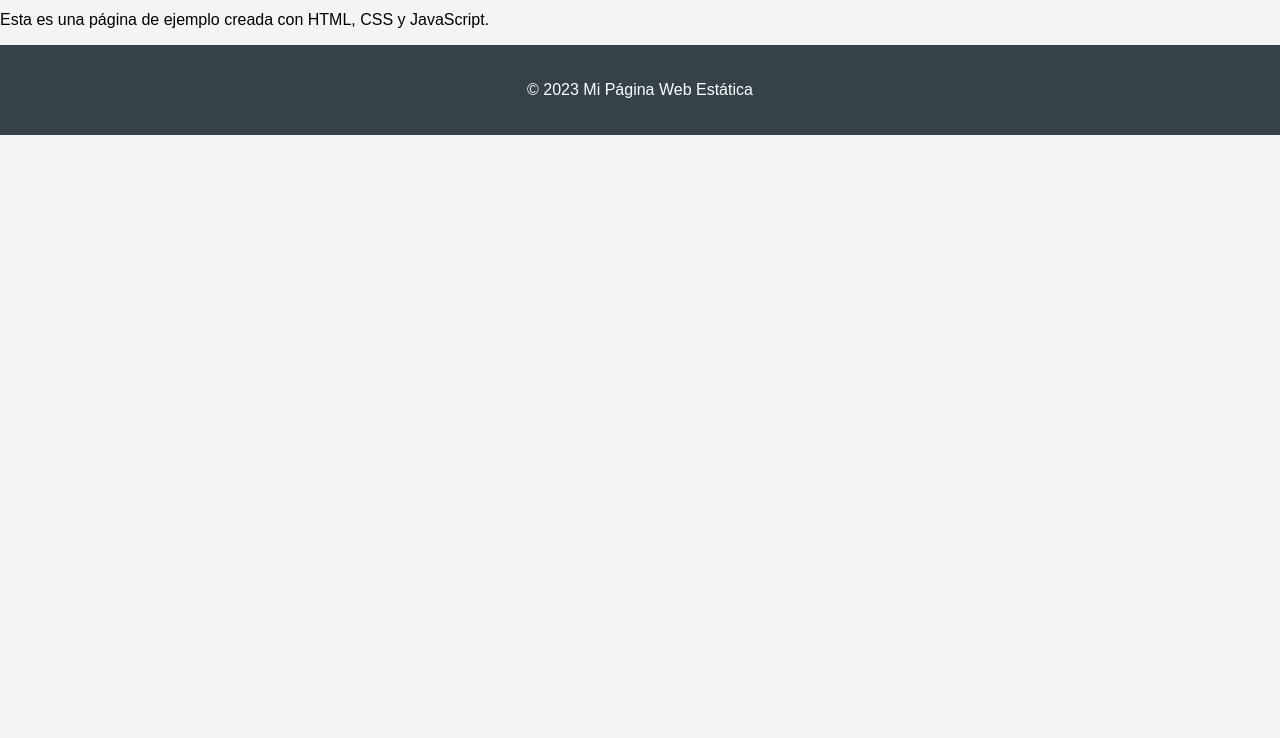
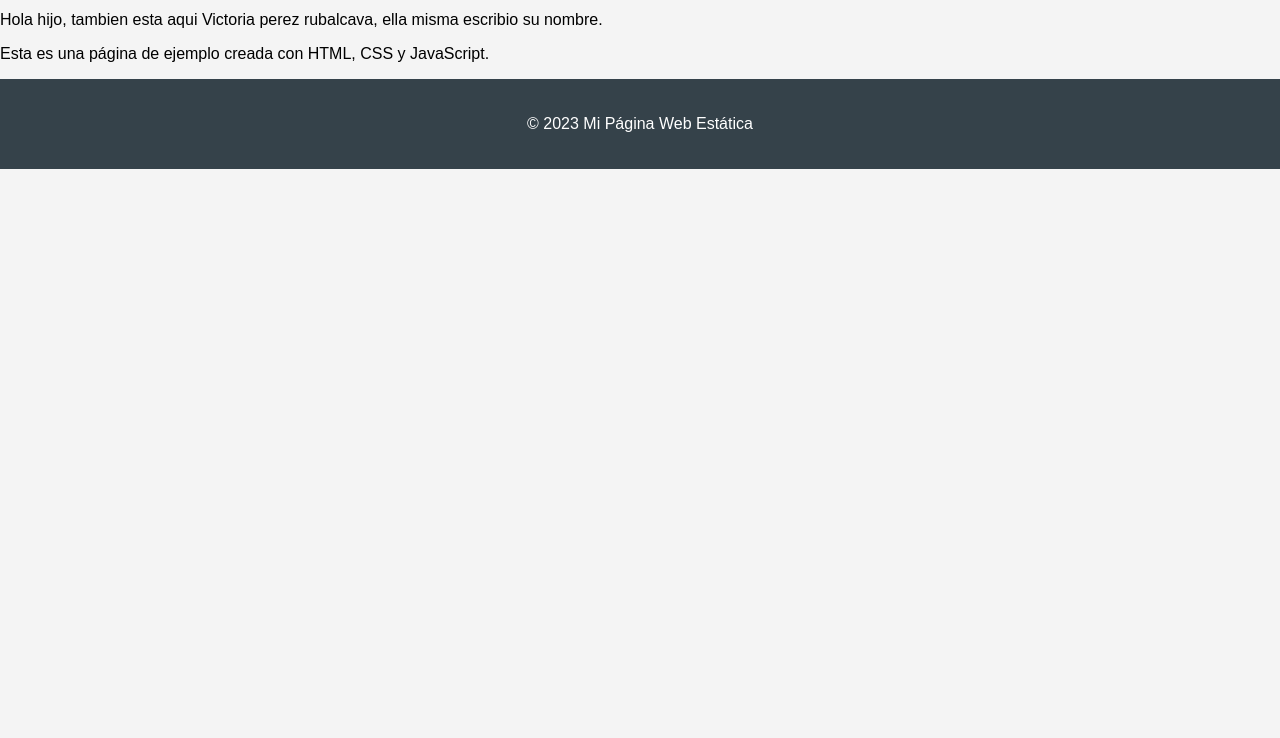
Before and after one commit to julioperezhost833/PruebaWeb3, a website: page src/index.html in a window 1280 px wide. Shown: the part 62-800 px from the top of the page. Drawn offline with Linux system fonts and the light colour scheme.

Commit message:
second commit

```diff
--- a/src/index.html
+++ b/src/index.html
@@ -11,6 +11,7 @@
         <h1>Bienvenido a mi Página Web Estática</h1>
     </header>
     <main>
+        <p>Hola hijo, tambien esta aqui Victoria perez rubalcava, ella misma escribio su nombre.</p>
         <p>Esta es una página de ejemplo creada con HTML, CSS y JavaScript.</p>
     </main>
     <footer>
```
